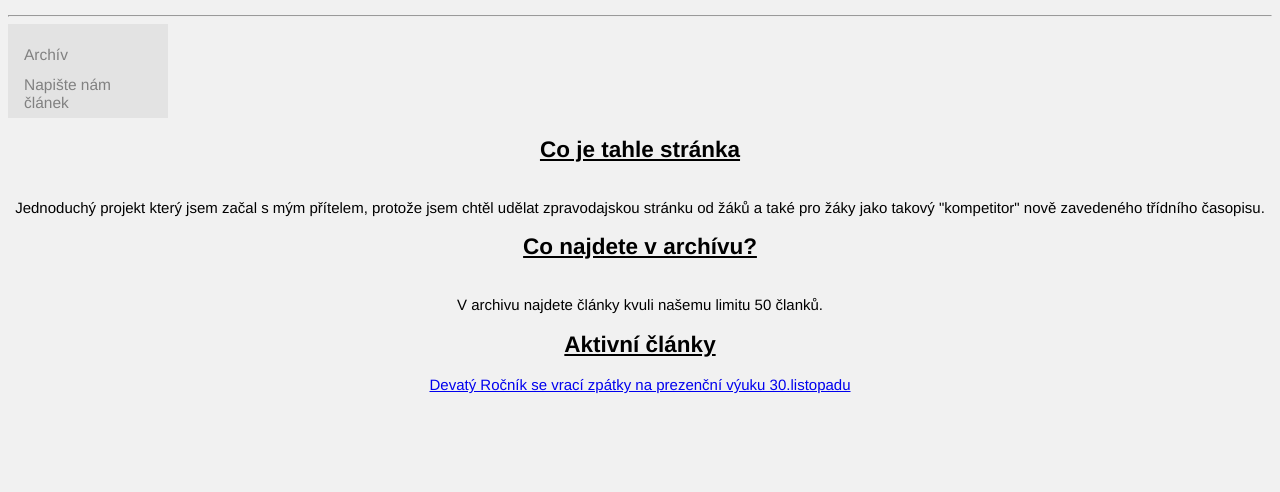
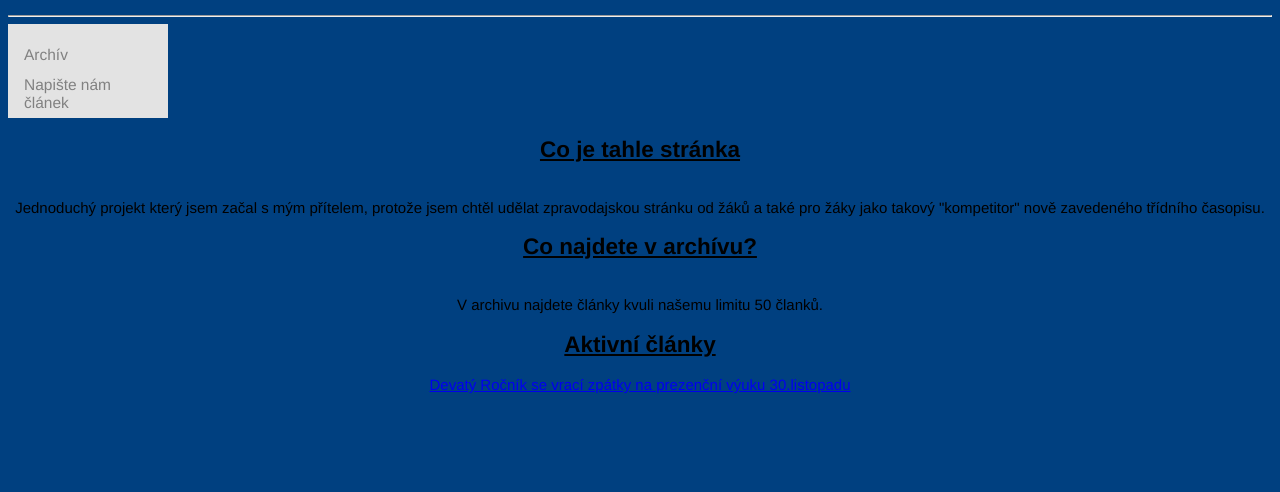
Before and after one commit to PSPPZ/psppz.github.io, a plain HTML site: page index.html in a window 1280 px wide. Shown: the part 308-800 px from the top of the page. Drawn offline with Linux system fonts and the light colour scheme.

Commit message:
Update index.html

```diff
--- a/index.html
+++ b/index.html
@@ -11,7 +11,7 @@
 
 <style>
 	html {
-	background-color: #f1f1f1;
+	background-color: #004080;
 	font-family: Helvetica;
 	font-weight: normal;
 		font-size: 15px;
```
